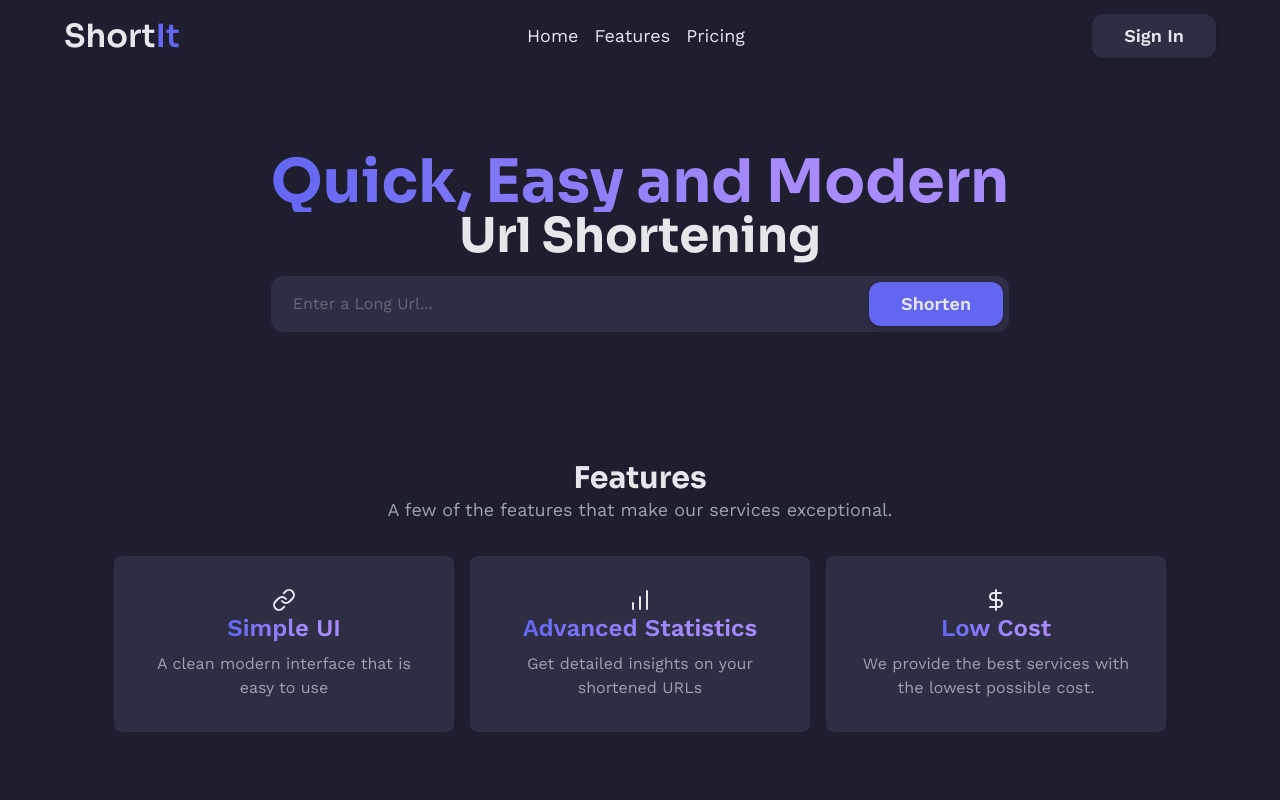
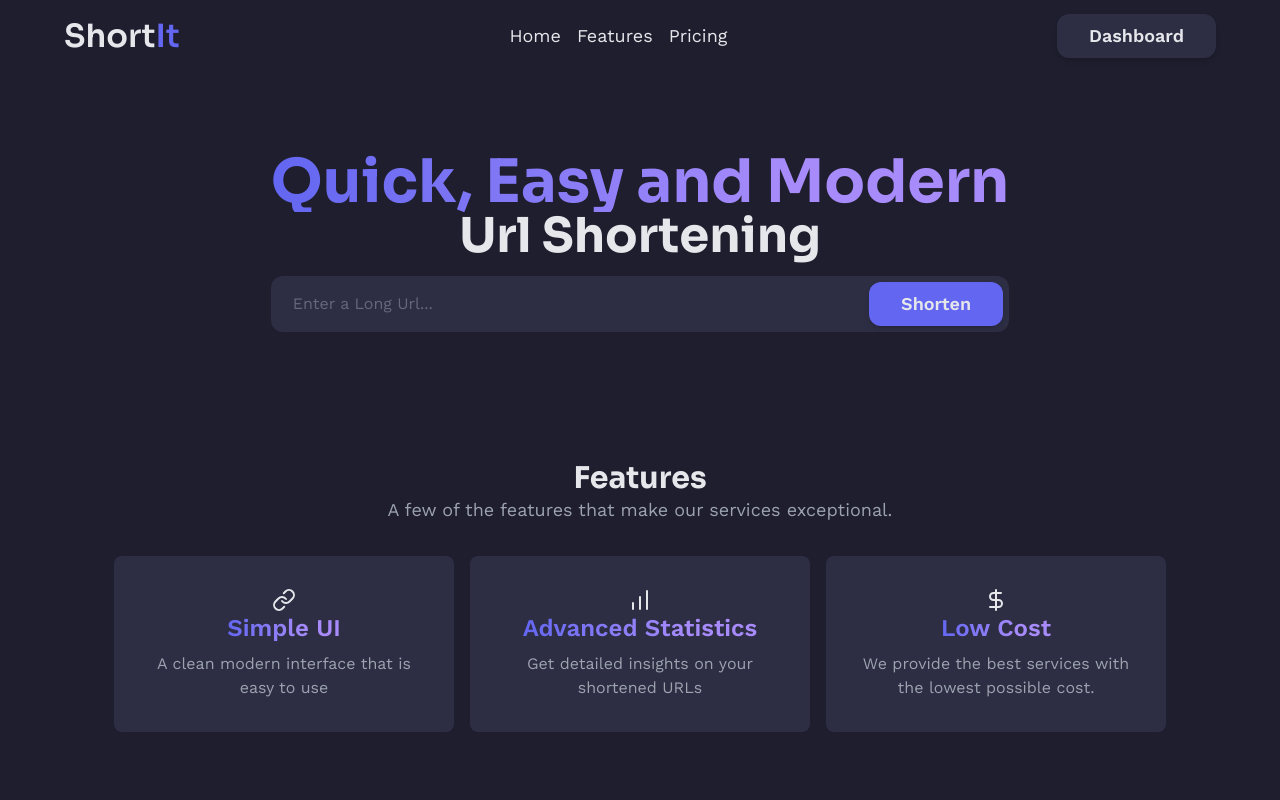
Before and after one commit to kosmiadis/ShortIt-Frontend, a React (Vite) app: page / in a window 1280 px wide. Shown: the top 800 px of the page. Built offline with nearby package versions, Linux system fonts and the light colour scheme.

Commit message:
Added coresponding navigating buttons in header depending on the location

```diff
--- a/src/components/layout/Header.tsx
+++ b/src/components/layout/Header.tsx
@@ -1,4 +1,4 @@
-import { Link, useLocation } from "react-router-dom"
+import { Link, useLocation, useNavigate } from "react-router-dom"
 import { useScreenSize } from "@hooks/useScreenSize"
 import Button from "@components/ui/Button";
 import NavigationLink from "@components/ui/NavigationLink";
@@ -6,13 +6,17 @@ import breakpoints from "@styles/breakpoints";
 import { useEffect, useRef, useState } from "react";
 import { Menu } from "lucide-react";
 import { useSidebar } from "@hooks/useSidebar";
+import { useAuth } from "@store/useAuth";
+import { paths } from "@config/paths";
 
 export default function Header () {
     const { width } = useScreenSize();
     const headerRef = useRef<HTMLElement>(null);
-    const [pageIsScrolled, setPageIsScrolled] = useState(false);
+    const [ pageIsScrolled, setPageIsScrolled ] = useState(false);
     const { showSidebar } = useSidebar();
     const { pathname } = useLocation();
+    const { user } = useAuth();
+    const navigate = useNavigate();
 
     // for handling smooth header stickiness when scrolling
     useEffect(() => {
@@ -41,6 +45,14 @@ export default function Header () {
         showSidebar();
     }
 
+    function handleNavigateToHome () {
+        navigate(paths.app.home.getHref())
+    }
+
+    function handleNavigateToDashboard () {
+        navigate(paths.app.dashboard.getHref())
+    }
+
     return <header ref={headerRef} className={`px-sm py-3 tablet:px-md laptop:px-xl duration-100 flex justify-between items-center ${pageIsScrolled ? 'z-100 sticky top-0 bg-bg-secondary/90 shadow-black/10 shadow-xs' : 'top-0'}`}>
         <Link to={'/'}>
             <h2 className=" font-semibold text-brand font-accent hover:text-accent-hover">Short<span className="text-accent-hover">It</span></h2>
@@ -58,7 +70,8 @@ export default function Header () {
         </nav>
         }
 
-        { (pathname == '/' || (pathname.includes('/dashboard') && width >= breakpoints.laptop)) && <Button important={pageIsScrolled}>Sign In</Button> }
+        { (pathname == '/' && width >= breakpoints.laptop) && <Button important={pageIsScrolled} onClick={handleNavigateToDashboard}>Dashboard</Button> }
+        { pathname.includes('/dashboard') && width >= breakpoints.laptop && <Button important={pageIsScrolled} onClick={handleNavigateToHome}>Home</Button> }
         { width < breakpoints.laptop && pathname.includes('/dashboard') && <Menu size={36} onClick={handleOpenSidebar} /> }
 
     </header>
```
